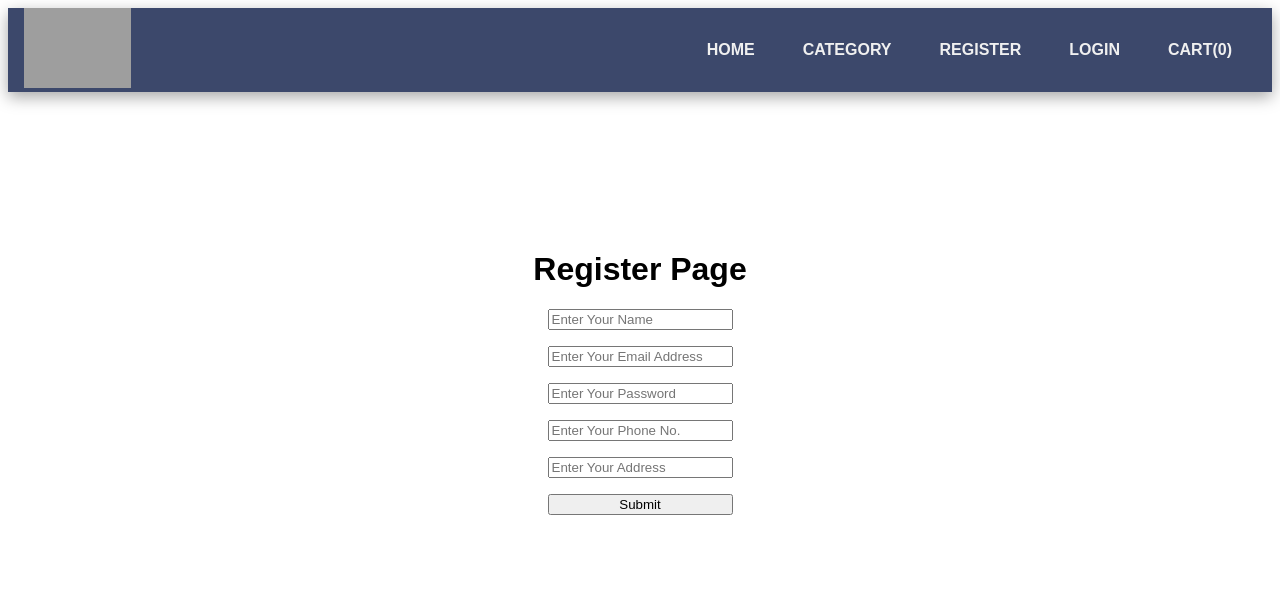
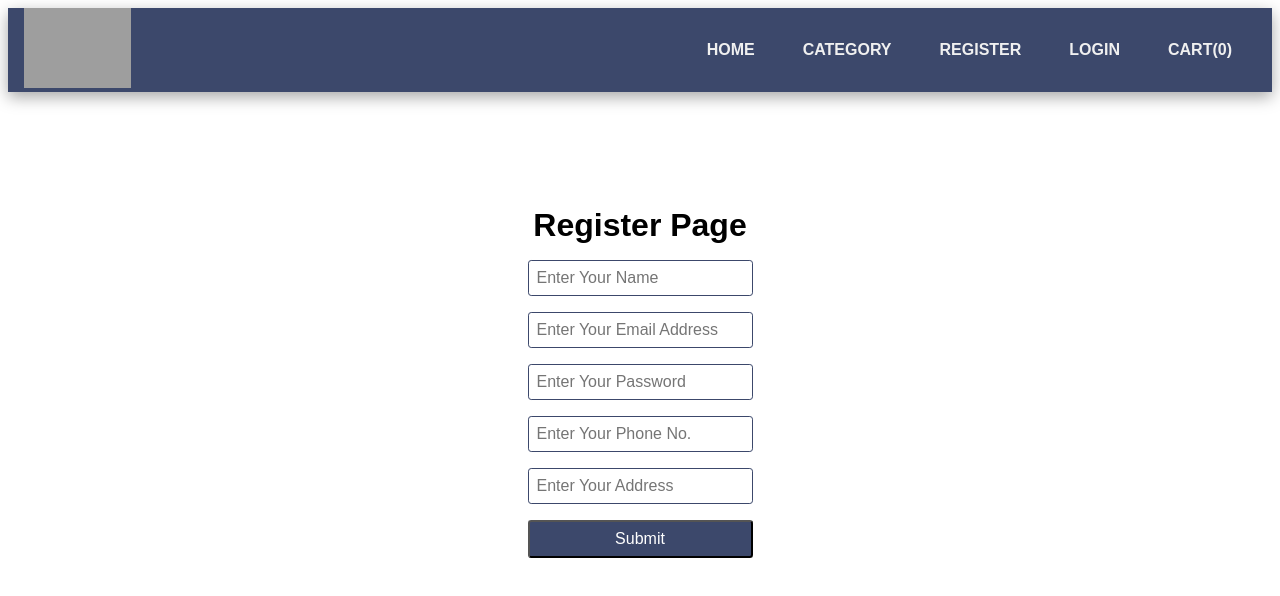
Before and after one commit to alphadev97/ecommerce-mern-project, a React (Vite) app in the folder client/: page /register in a window 1280 px wide. Shown: the top 596 px of the page. Built offline with nearby package versions, Linux system fonts and the light colour scheme; grey boxes are pictures that could not be loaded; the HTML template or start-up script is replaced by a standard one.

Commit message:
Register

```diff
--- a/client/src/pages/Register/Register.scss
+++ b/client/src/pages/Register/Register.scss
@@ -9,6 +9,7 @@
 
   > h1 {
     font-family: app.$font-ubuntu;
+    margin-bottom: 1rem;
   }
 
   form {
@@ -16,6 +17,33 @@
       display: flex;
       flex-direction: column;
       gap: 1rem;
+
+      input {
+        padding: 0.5rem;
+        font-size: 1rem;
+        font-family: app.$font-assistant;
+        outline: none;
+        border: 1px solid app.$polic-blue;
+        border-radius: 0.2rem;
+      }
+
+      button {
+        padding: 0.5rem;
+        font-size: 1rem;
+        font-family: app.$font-assistant;
+        outline: none;
+        cursor: pointer;
+        background-color: app.$polic-blue;
+        color: white;
+        border-radius: 0.2rem;
+        transition: all 0.5s ease;
+
+        &:hover {
+          background-color: app.$gargo-gas;
+          border: 1px solid app.$polic-blue;
+          color: app.$polic-blue;
+        }
+      }
     }
   }
 }
```
